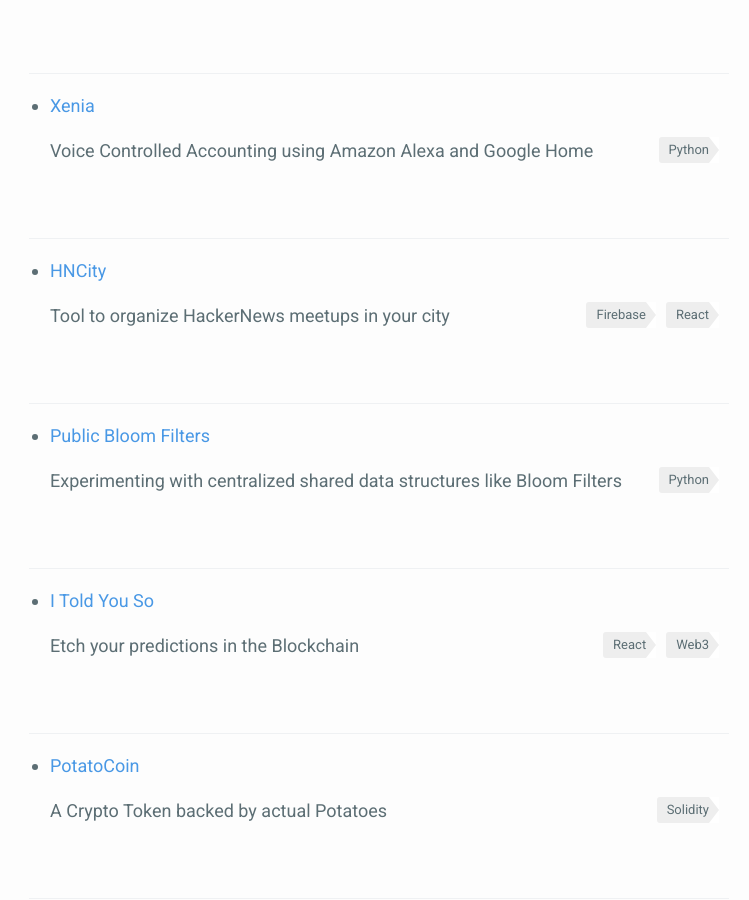
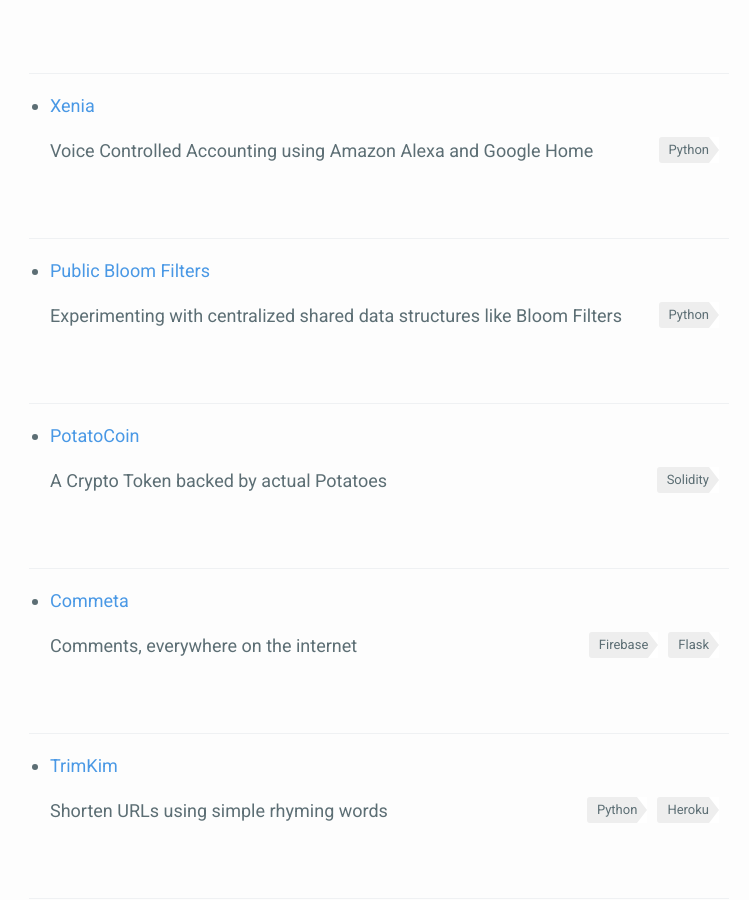
Before and after one commit to traghav/traghav.github.io, a Jekyll site: the page built from _pages/projects.md, in a window 1280 px wide and 900 px high, scrolled down 915 px. Shown: the whole window, without its empty margins (261-1010 px from the left). Built offline with Jekyll 4.4.1, drawn with Linux system fonts in a browser that asks for light colours; nearby versions of some CDN libraries.

Commit message:
project buff

```diff
--- a/_pages/projects.md
+++ b/_pages/projects.md
@@ -49,14 +49,6 @@
   <li class="c-tag">Python</li>
 </ul>
 
-----
-- [HNCity](http://hackernews.city)
-
-<ul class="c-tags">
-  Tool to organize HackerNews meetups in your city
-  <li class="c-tag">React</li>
-  <li class="c-tag">Firebase</li>
-</ul>
 
 ----
 - [Public Bloom Filters](/publicbloomfilters)
@@ -67,20 +59,10 @@
 
 </ul>
 
-----
-
-- [I Told You So](http://itoldyouso.fun)
-
-
-<ul class="c-tags">
-  Etch your predictions in the Blockchain
-  <li class="c-tag">Web3</li>
-  <li class="c-tag">React</li>
-</ul>
 
 ----
 
-- [PotatoCoin](http://potatoco.in/)
+- [PotatoCoin](http://potatochain.org/)
 
 <ul class="c-tags">
   A Crypto Token backed by actual Potatoes
```
